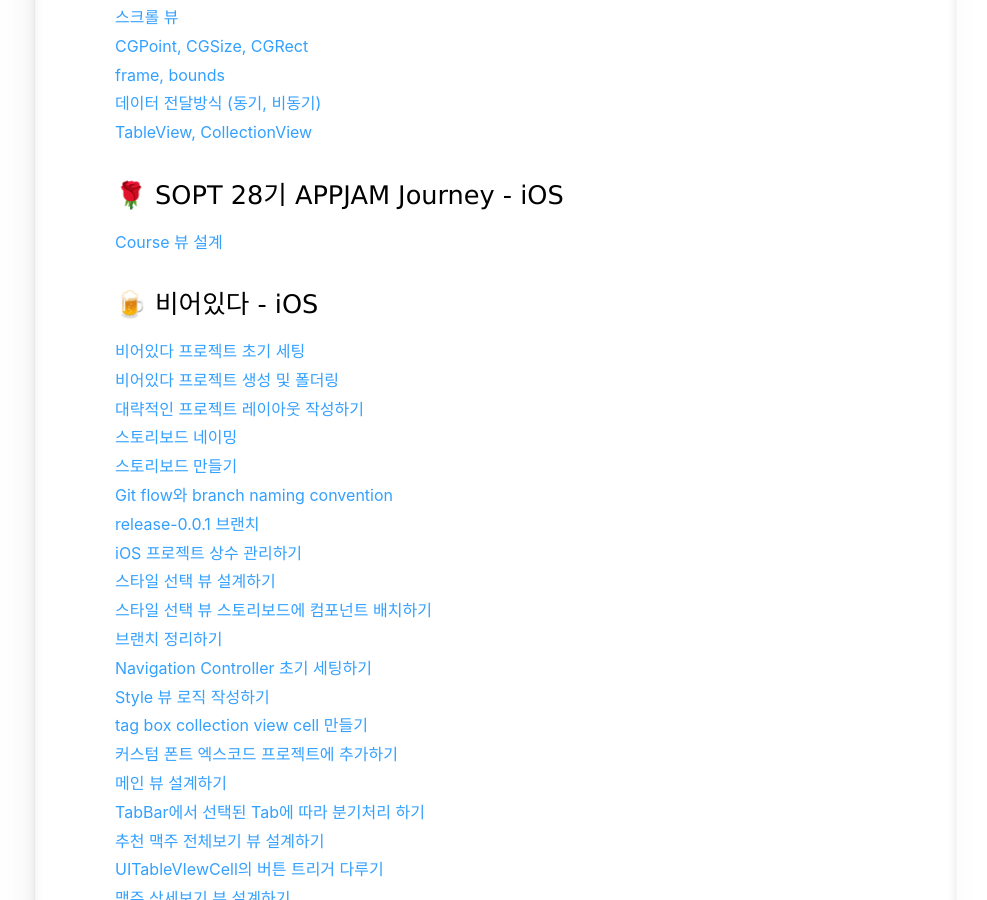
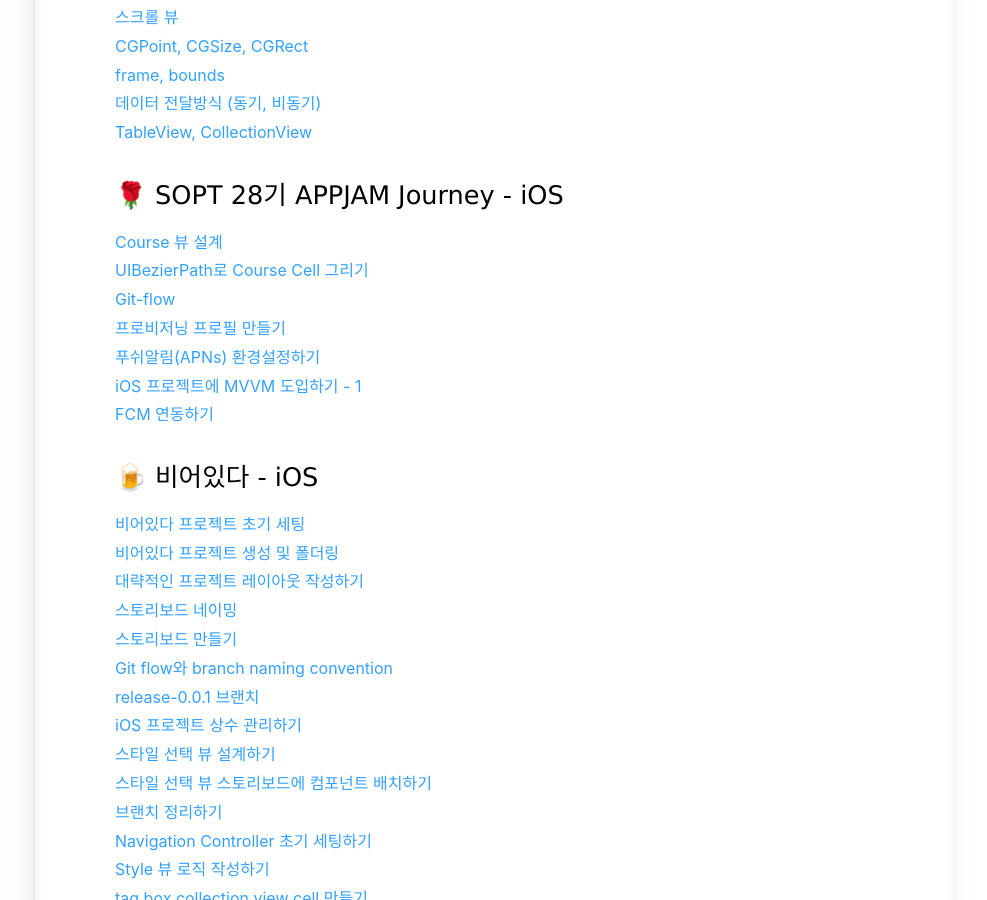
Before and after one commit to jeongchoyi/jeongchoyi.github.io, a Jekyll site: the page built from devpost/index.html, in a window 1280 px wide and 900 px high, scrolled down 1732 px. Shown: the whole window, without its empty margins (145-1132 px from the left). Built offline with Jekyll 4.4.1, drawn with Linux system fonts in a browser that asks for light colours; some web fonts are replaced.

Commit message:
add link

```diff
--- a/devpost/index.html
+++ b/devpost/index.html
@@ -98,6 +98,12 @@
 
 <h3>🌹 SOPT 28기 APPJAM Journey - iOS</h3>
 <a href="https://iamcho2.github.io/2021/06/28/course-view-design">Course 뷰 설계</a><br>
+<a href="https://iamcho2.github.io/2021/06/29/BezierPath">UIBezierPath로 Course Cell 그리기</a><br>
+<a href="https://iamcho2.github.io/2021/06/30/git-flow">Git-flow</a><br>
+<a href="https://iamcho2.github.io/2021/07/03/Making-provisioning-profile">프로비저닝 프로필 만들기</a><br>
+<a href="https://iamcho2.github.io/2021/07/01/push-notification-setting">푸쉬알림(APNs) 환경설정하기</a><br>
+<a href="https://iamcho2.github.io/2021/07/02/How-to-Migrate-MVC-to-MVVM1">iOS 프로젝트에 MVVM 도입하기 - 1</a><br>
+<a href="https://iamcho2.github.io/2021/07/03/FCM">FCM 연동하기</a><br>
 
 <h3>🍺 비어있다 - iOS</h3>
 <a href="https://iamcho2.github.io/2021/03/13/beer-itda-setting">비어있다 프로젝트 초기 세팅</a><br>
```
